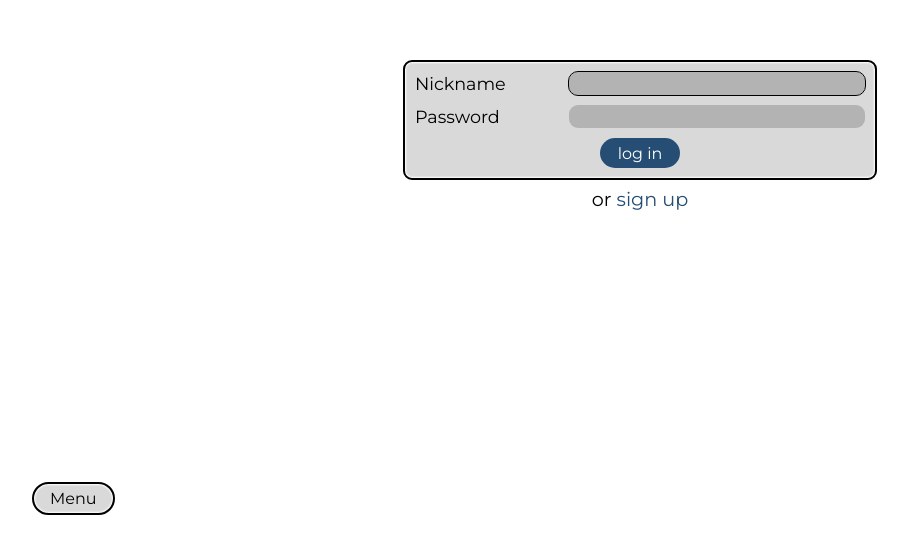
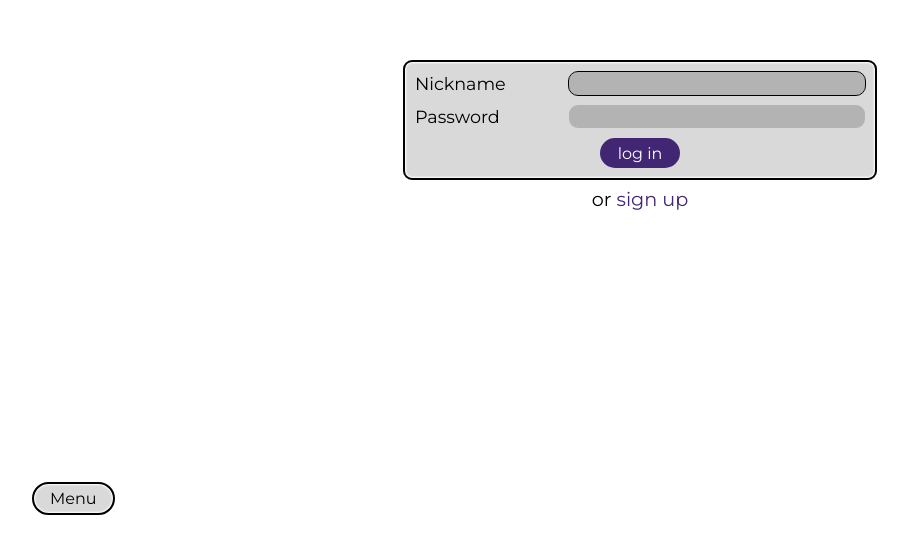
Before and after one commit to CrgioYalux/tipper-monorepo, a React (Create React App) app in the folder client/: page / in a window 1280 px wide. Shown: the part 265-800 px from the top of the page, without its empty margins (0-908 px from the left). Built offline with nearby package versions, Linux system fonts and the light colour scheme.

Commit message:
feat(client): update css vars

```diff
--- a/client/src/index.css
+++ b/client/src/index.css
@@ -1,5 +1,6 @@
 /* IMPORTS */
-@import url("https://fonts.googleapis.com/css2?family=Montserrat&family=Roboto&display=swap");
+@import url('https://fonts.googleapis.com/css2?family=Roboto:wght@300;400;500;700&display=swap');
+@import url('https://fonts.googleapis.com/css2?family=Montserrat:wght@300;400;500;700&display=swap');
 
 /* RESET */
 
@@ -60,7 +61,7 @@ table {
   --secondary-font: 'Roboto', sans-serif;
 
   /* Colors */
-  --brand-color-hue: 210;
+  --brand-color-hue: 260;
 
   --brand-color-lightest: hsl(var(--brand-color-hue), 50%, 80%);
   --brand-color-lighter: hsl(var(--brand-color-hue), 50%, 70%);
@@ -70,12 +71,12 @@ table {
   --brand-color-darker: hsl(var(--brand-color-hue), 50%, 30%);
   --brand-color-darkest: hsl(var(--brand-color-hue), 50%, 20%);
 
-  --comment-color: var(--brand-color);
+  --comment-color: var(--brand-color-light);
   --dislike-color: hsl(0, 50%, 50%);
   --like-color: hsl(150, 50%, 50%);
 
-  --error-color: hsl(10, 50%, 50%);
-  --success-color: hsl(140, 50%, 50%);
+  --error-color: hsl(10, 60%, 50%);
+  --success-color: hsl(140, 60%, 50%);
 
   /* COLOR SCHEME */
   color-scheme: light dark;
@@ -132,7 +133,11 @@ table {
 }
 
 body {
+  font-family: var(--primary-font);
+  font-weight: 400;
+
   background-color: var(--primary-color-opacity-full);
   color: var(--secondary-color-opacity-full);
+
   transition: background-color .25s, color .25s;
 }
```
